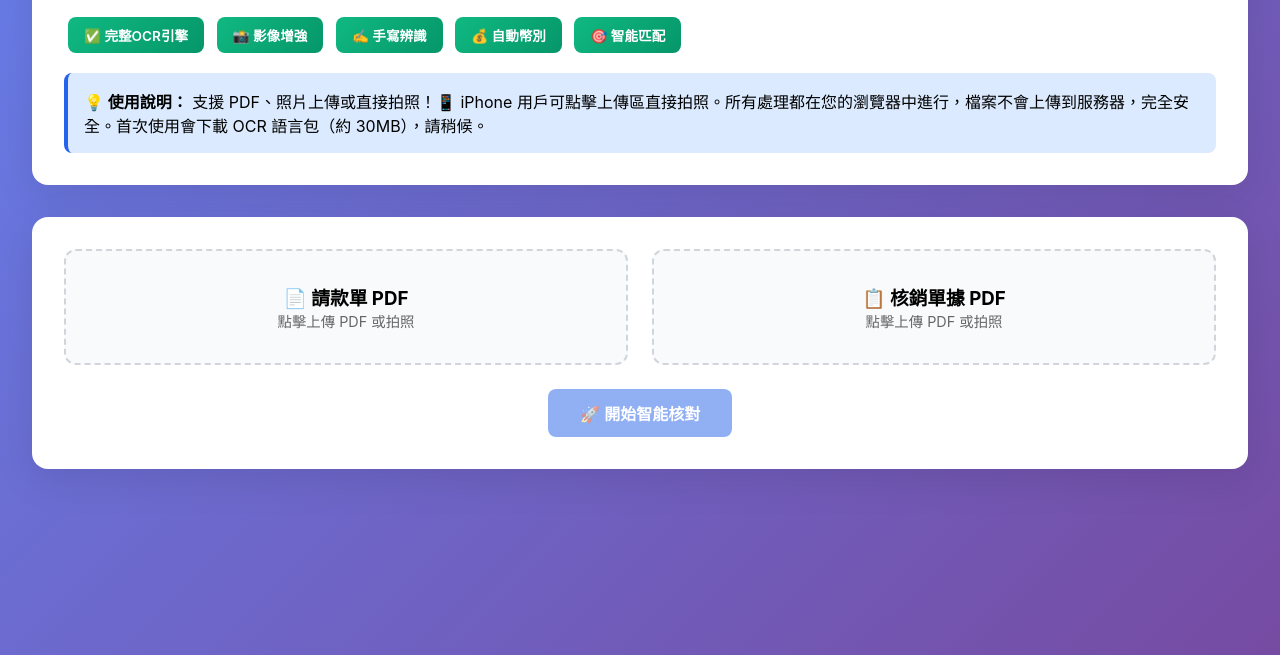
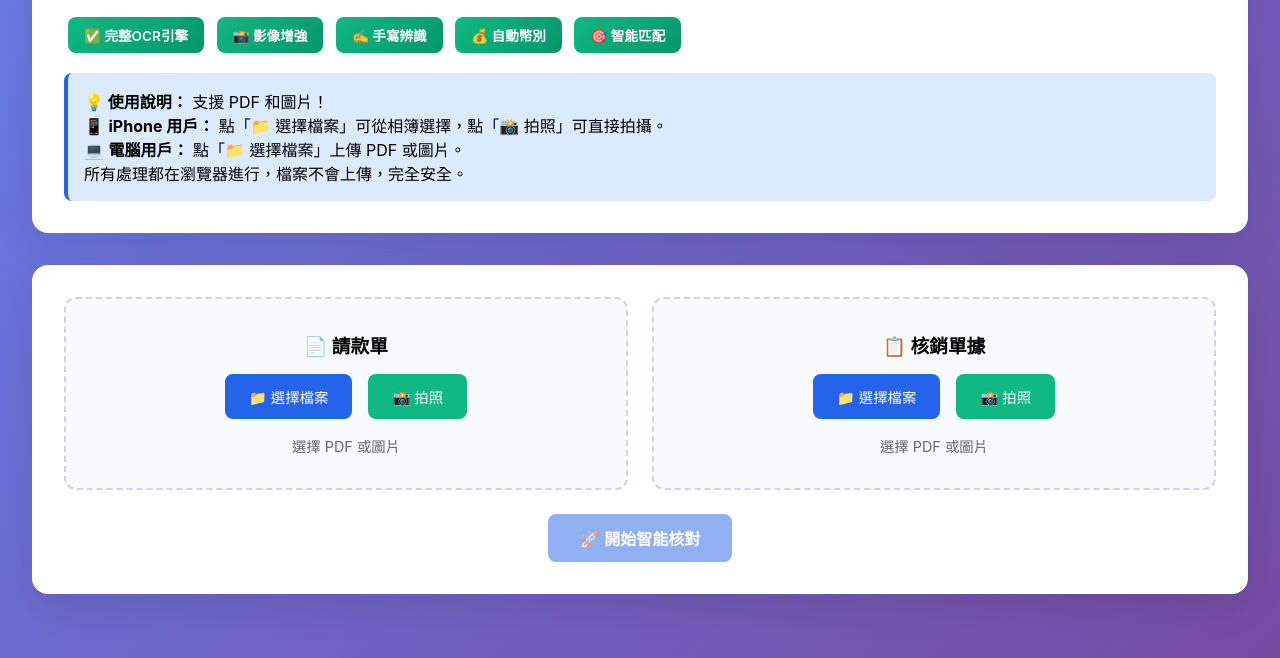
Before and after one commit to sharonkwan0730/ocr-system, a plain HTML site: page index.html in a window 1280 px wide. Shown: the part 145-803 px from the top of the page. Drawn offline with Linux system fonts and the light colour scheme; a script that the page names is missing.

Commit message:
index.html

```diff
--- a/index.html
+++ b/index.html
@@ -55,21 +55,46 @@
                 <span class="tech-badge">🎯 智能匹配</span>
             </div>
             <div class="alert">
-                <strong>💡 使用說明：</strong> 支援 PDF、照片上傳或直接拍照！📱 iPhone 用戶可點擊上傳區直接拍照。所有處理都在您的瀏覽器中進行，檔案不會上傳到服務器，完全安全。首次使用會下載 OCR 語言包（約 30MB），請稍候。
+                <strong>💡 使用說明：</strong> 支援 PDF 和圖片！<br>
+                📱 <strong>iPhone 用戶：</strong> 點「📁 選擇檔案」可從相簿選擇，點「📸 拍照」可直接拍攝。<br>
+                💻 <strong>電腦用戶：</strong> 點「📁 選擇檔案」上傳 PDF 或圖片。<br>
+                所有處理都在瀏覽器進行，檔案不會上傳，完全安全。
             </div>
         </div>
 
         <div class="upload-section">
             <div class="upload-grid">
-                <div class="upload-area" id="expenseUpload" onclick="document.getElementById('expenseInput').click()">
-                    <h3>📄 請款單 PDF</h3>
-                    <p id="expenseLabel" style="color:#666; font-size:0.9rem">點擊上傳 PDF 或拍照</p>
-                    <input type="file" id="expenseInput" accept=".pdf,application/pdf,image/*" capture="environment">
+                <div class="upload-area" id="expenseUpload">
+                    <h3>📄 請款單</h3>
+                    <div style="display: flex; gap: 1rem; justify-content: center; margin-top: 1rem;">
+                        <button type="button" onclick="document.getElementById('expenseInput').click()"
+                                style="padding: 0.75rem 1.5rem; background: #2563eb; color: white; border: none; border-radius: 0.5rem; cursor: pointer; font-size: 0.9rem;">
+                            📁 選擇檔案
+                        </button>
+                        <button type="button" onclick="document.getElementById('expenseCamera').click()"
+                                style="padding: 0.75rem 1.5rem; background: #10b981; color: white; border: none; border-radius: 0.5rem; cursor: pointer; font-size: 0.9rem;">
+                            📸 拍照
+                        </button>
+                    </div>
+                    <p id="expenseLabel" style="color:#666; font-size:0.9rem; margin-top: 1rem;">選擇 PDF 或圖片</p>
+                    <input type="file" id="expenseInput" accept=".pdf,application/pdf,image/*" style="display: none;">
+                    <input type="file" id="expenseCamera" accept="image/*" capture="environment" style="display: none;">
                 </div>
-                <div class="upload-area" id="receiptUpload" onclick="document.getElementById('receiptInput').click()">
-                    <h3>📋 核銷單據 PDF</h3>
-                    <p id="receiptLabel" style="color:#666; font-size:0.9rem">點擊上傳 PDF 或拍照</p>
-                    <input type="file" id="receiptInput" accept=".pdf,application/pdf,image/*" capture="environment">
+                <div class="upload-area" id="receiptUpload">
+                    <h3>📋 核銷單據</h3>
+                    <div style="display: flex; gap: 1rem; justify-content: center; margin-top: 1rem;">
+                        <button type="button" onclick="document.getElementById('receiptInput').click()"
+                                style="padding: 0.75rem 1.5rem; background: #2563eb; color: white; border: none; border-radius: 0.5rem; cursor: pointer; font-size: 0.9rem;">
+                            📁 選擇檔案
+                        </button>
+                        <button type="button" onclick="document.getElementById('receiptCamera').click()"
+                                style="padding: 0.75rem 1.5rem; background: #10b981; color: white; border: none; border-radius: 0.5rem; cursor: pointer; font-size: 0.9rem;">
+                            📸 拍照
+                        </button>
+                    </div>
+                    <p id="receiptLabel" style="color:#666; font-size:0.9rem; margin-top: 1rem;">選擇 PDF 或圖片</p>
+                    <input type="file" id="receiptInput" accept=".pdf,application/pdf,image/*" style="display: none;">
+                    <input type="file" id="receiptCamera" accept="image/*" capture="environment" style="display: none;">
                 </div>
             </div>
             <div style="text-align: center;">
@@ -152,7 +177,9 @@
         }
 
         document.getElementById('expenseInput').addEventListener('change', e => handleFile('expense', e.target.files[0]));
+        document.getElementById('expenseCamera').addEventListener('change', e => handleFile('expense', e.target.files[0]));
         document.getElementById('receiptInput').addEventListener('change', e => handleFile('receipt', e.target.files[0]));
+        document.getElementById('receiptCamera').addEventListener('change', e => handleFile('receipt', e.target.files[0]));
 
         document.getElementById('verifyBtn').addEventListener('click', async () => {
             showLoading();
```
